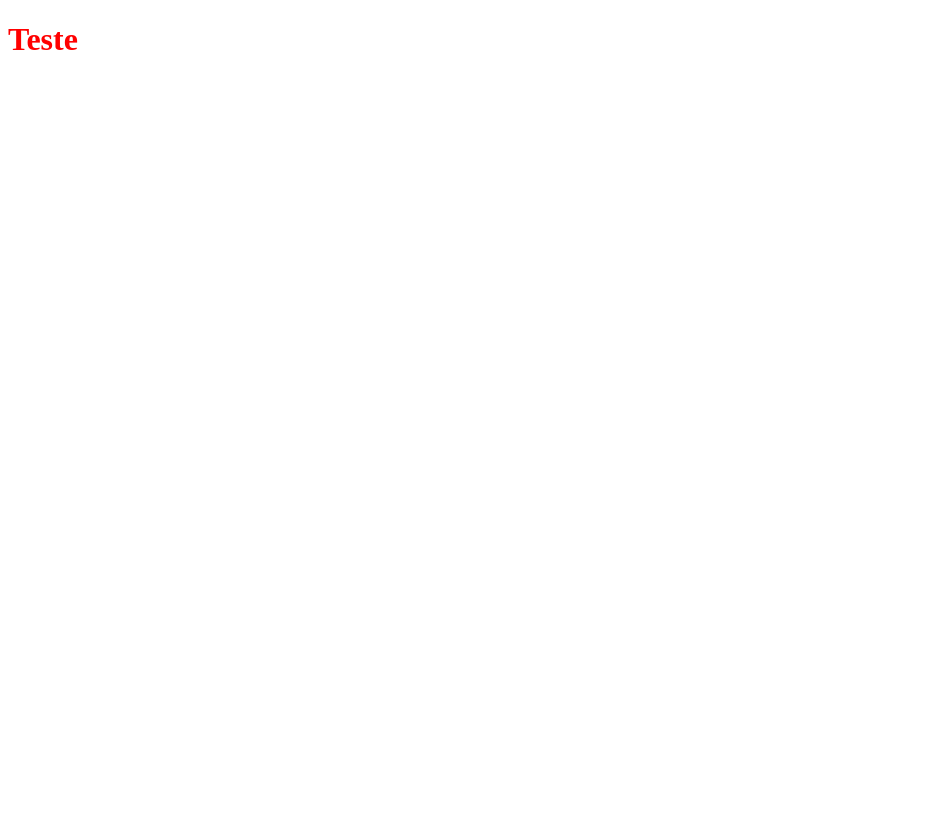
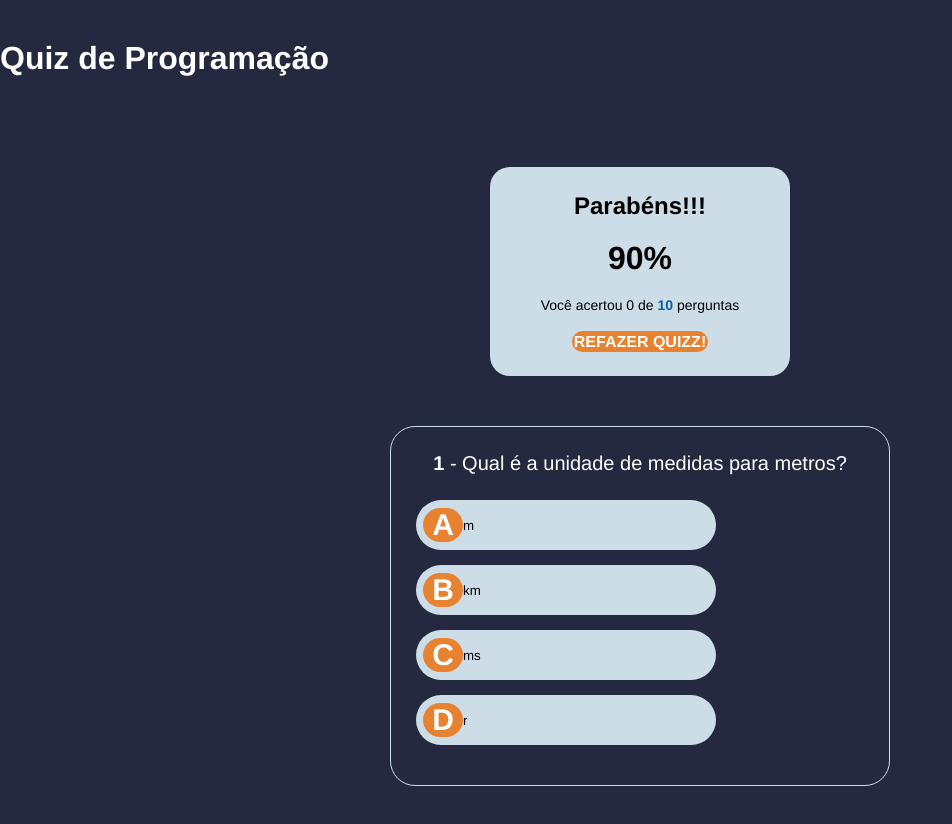
Before and after one commit to Rafakka/Quiz-JS, a plain HTML site: page index.html in a window 1280 px wide. Shown: the whole page, without its empty margins (0-952 px from the left). Before the commit the page ends 800 px from the top, so only its background shows below. Drawn offline with Linux system fonts and the light colour scheme.

Commit message:
atualização

```diff
--- a/css/styles.css
+++ b/css/styles.css
@@ -1,3 +1,148 @@
-h1 {
-    color: red;
+* {
+    margin: 0;
+    padding: 0;
+    box-sizing: border-box;
+    font-family: Helvetica;
 }
+
+body {
+    background-color: #242940;
+    color: #fff;
+}
+
+.hide{
+    display: none !important;
+}
+
+#main-title {
+    padding: 40px 0;
+    text-align:center
+    background-color #2D425A;
+    border-bottom-left-radius: 50px;
+    border-bottom-right-radius: 50px;
+}
+
+#score-container {
+    background-color: #cddde8;
+    color: #000;
+    text-align: center;
+    width: 300px;
+    margin: 50px auto;
+    padding: 25px;
+    border-radius: 20px;
+}
+
+#score-container p {
+    font-size: 14px;
+    margin: 20px 0;
+}
+
+#score-container #display-score {
+    font-size: 32px;
+    font-weight: bold;
+}
+
+#correct-answers {
+    font-weight: bold;
+    color: #40b576;
+
+}
+
+#questions-qty {
+    font-weight: bold;
+    color: #075ea4;
+}
+
+#restart {
+    background-color: #e78230;
+    color: #fff;
+    font-weight: bold;
+    height: 50px;
+    border-radius: 25px;
+    border: 2px solid transparent;
+    width: 180px;
+    text-transform: uppercase;
+    margin-top: 20px;
+    cursor: pointer;
+    transition: .5s;
+}
+
+#restart:hover {
+    background-color: transparent;
+    border-color: #e78230;
+    color: #e78230;
+}
+
+#quizz-container {
+    width: 500px;
+    margin: 50px auto;
+    border: 1px solid #cddde8;
+    padding: 25px;
+    border-radius: 25px;
+}
+#question {
+    text-align: center;
+    margin-bottom: 25px;
+    font-size: 20px;
+}
+
+#question-number {
+    font-weight: bold;
+}
+
+#answers-box button {
+    display: flex;
+    align-items: center;
+    margin: 15px 0;
+    width: 300px;
+    height: 50px;
+    border-radius: 25px;
+    background-color: #cddde8;
+    border: 2px solid transparent;
+    text-align: left;
+    padding-left: 5px;
+    color: #000
+    cursor pointer;
+    transition: .5s;
+}
+
+#answers-box button:hover {
+    background-color: #E78230;
+    color: #FFF;
+
+}
+
+#answers-box .btn-letter {
+    font-size: 30px;
+    font-weight: bold;
+    background-color: #E78230;
+    color: #FFF;
+    border-radius: 40px;
+    text-align: center;
+    text-transform: uppercase;
+    flex: 1 1 0;
+    max-width: 40px;
+}
+
+#question-answer {
+    flex: 1 1 0;
+    margin-left: 10px;
+    font-size: 16px;
+}
+
+#quizz-container .wrong-answer, #quizz-container .wrong-answer . btn-letter {
+background-color: #e62210;
+color: #FFF;
+}
+
+#quizz-container .correct-answer, #quizz-container .correct-answer . .btn-letter {
+    background-color: #40b576;
+    color: #fff;
+
+}
+
+/*resp*/
+
+@media (max-width:450px) {
+
+}
--- a/index.html
+++ b/index.html
@@ -8,6 +8,27 @@
     <script src="js/scripts.js" defer></script>
 </head>
 <body>
-    <h1>Teste</h1>
+    <h1 id="main-title">Quiz de Programação</h1>
+    <!-- SCORE BOARD-->
+    <div id="score-container">
+        <h2>Parabéns!!!</h2>
+        <p id="display-score"><span>90</span>%</p>
+        <p>Você acertou <span id="correct-answer">0</span> de <span id="questions-qty">10</span> perguntas</p>
+        <buttom id="restart">Refazer quizz!</buttom>
+    </div>
+    <!-- QUIZ CONTAINER -->
+    <div id="quizz-container">
+        <p id="question">
+            <span id="question-number">1</span> - <span id="question-text">Qual é a unidade de medidas para metros?</span>
+        </p>
+        <div id="answers-box">
+            <button class="correct-answers"><span class="btn-letter">a</span> <span class="question-answer">m</span></button>
+            <button class="wrong-answer"><span class="btn-letter">b</span> <span class="question-answer">km</span></button>
+            <button><span class="btn-letter">c</span> <span class="question-answer">ms</span></button>
+            <button><span class="btn-letter">d</span> <span class="question-answer">r</span></button>
+        </div>
+    </div>
+    <!-- TEMPLATE RESPOSTA-->
+    <button class="answer-template hide"><span class="btn-letter">a</span> <span class="question-answer">m</span></button>
 </body>
 </html>
```
Also changed, not shown: js/index.html (deleted, +0 -33 lines).
